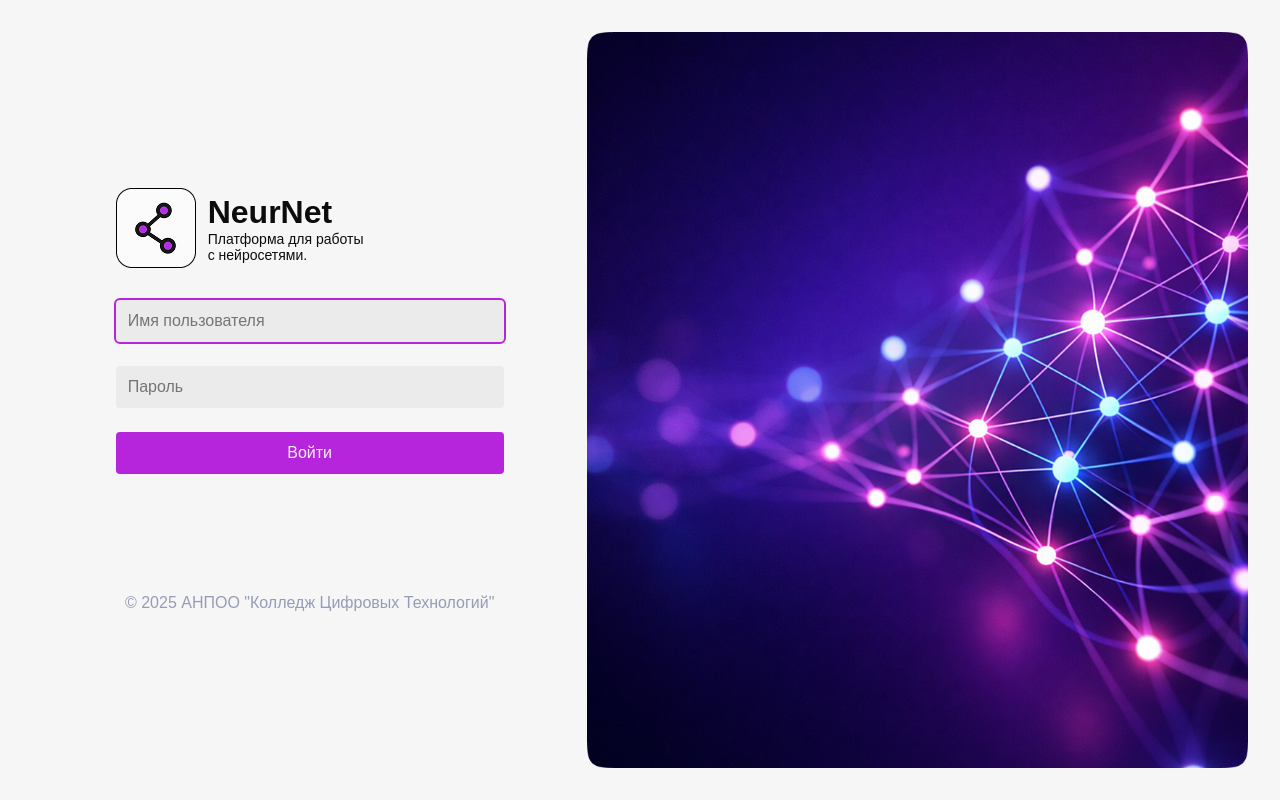
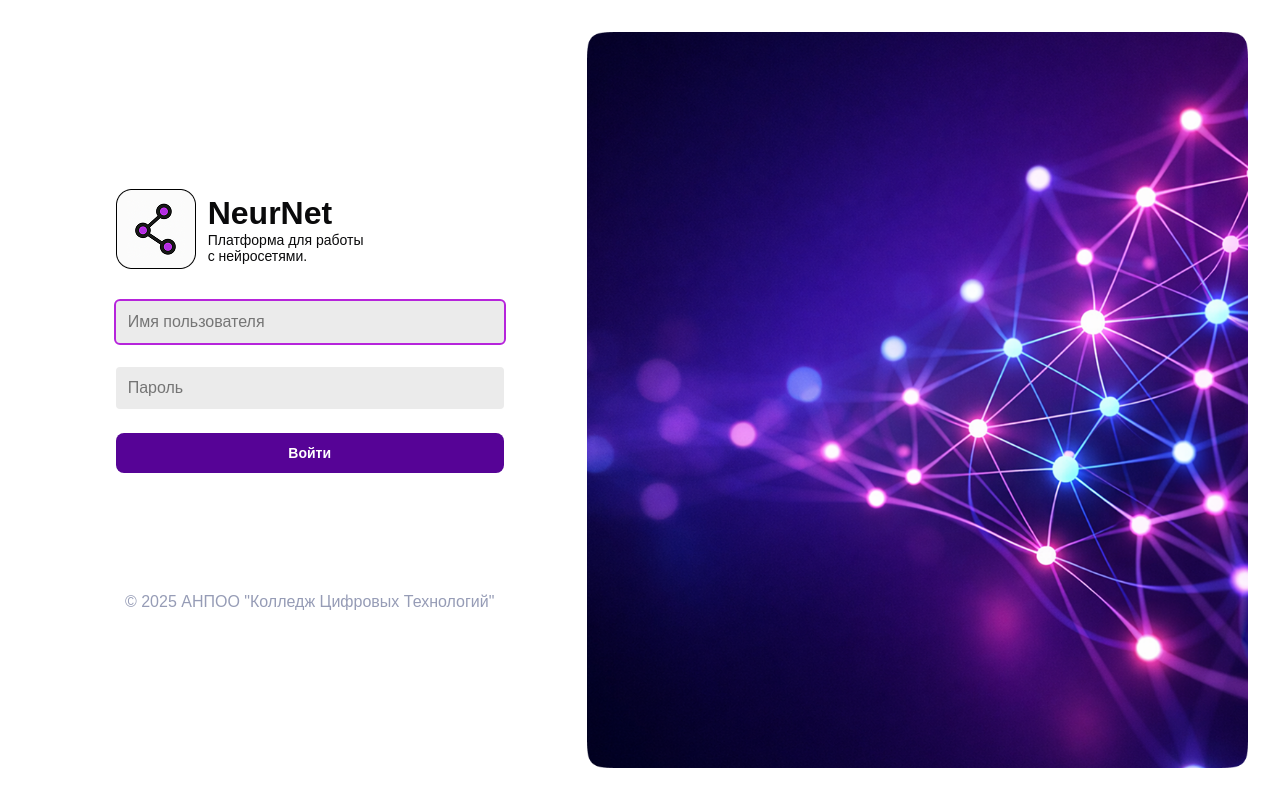
Before and after one commit to NeurNet/Neur.Client.Web, a React (Vite) app: page /login in a window 1280 px wide. Built offline with nearby package versions, Linux system fonts and the light colour scheme; no server answers.

Commit message:
feat: start button redesign

```diff
--- /dev/null
+++ b/src/components/ui/redesign-button/Button.module.css
@@ -0,0 +1,10 @@
+.button {
+  padding: 12px;
+  font-size: 14px;
+  font-weight: 600;
+  color: var(--c-bg);
+  background-color: var(--c-button);
+  border-radius: 8px;
+  border: none;
+  cursor: pointer;
+}
--- /dev/null
+++ b/src/components/ui/redesign-button/Button.tsx
@@ -0,0 +1,6 @@
+import clsx from 'clsx';
+import classes from './Button.module.css';
+
+export function Button({ className, ...props }: React.ButtonHTMLAttributes<HTMLButtonElement>) {
+  return <button className={clsx(className, classes.button)} {...props} />;
+}
--- /dev/null
+++ b/src/components/ui/redesign-button/index.ts
@@ -0,0 +1 @@
+export * from './Button';
--- a/src/pages/login/Login.tsx
+++ b/src/pages/login/Login.tsx
@@ -1,7 +1,7 @@
 import { useState } from 'react';
 import { useNavigate } from 'react-router';
 import { useMutation, useQueryClient } from '@tanstack/react-query';
-import { Button } from '@/components/ui/button';
+import { Button } from '@/components/ui/redesign-button';
 import { Input } from '@/components/ui/input';
 import { requestLogin } from '@/api/user';
 import classes from './Login.module.css';
@@ -68,7 +68,7 @@ export function Login() {
               required
             />
 
-            <Button type="submit" showLoader={isPending}>
+            <Button type="submit">
               Войти
             </Button>
 
--- a/src/styles/index.css
+++ b/src/styles/index.css
@@ -5,8 +5,8 @@ body,
 }
 
 body {
-  background-color: var(--color-bg);
-  color: var(--color-text);
+  background-color: var(--c-bg);
+  color: var(--c-text);
   margin: 0;
   padding: 0;
 }
--- a/src/styles/theme.css
+++ b/src/styles/theme.css
@@ -1,4 +1,5 @@
 :root {
+  /* OLD THEME */
   --color-primary: #b624db;
   --color-primary-accent: #9b28b8;
 
@@ -9,4 +10,10 @@
 
   --color-bg: #f6f6f6;
   --color-text: #0c0c0c;
+
+  /* REDESIGNED THEME */
+  --c-text: hsla(240, 5%, 4%, 1);
+  --c-bg: hsla(0, 0%, 100%, 1);
+
+  --c-button: hsla(274, 96%, 30%, 1);
 }
```
